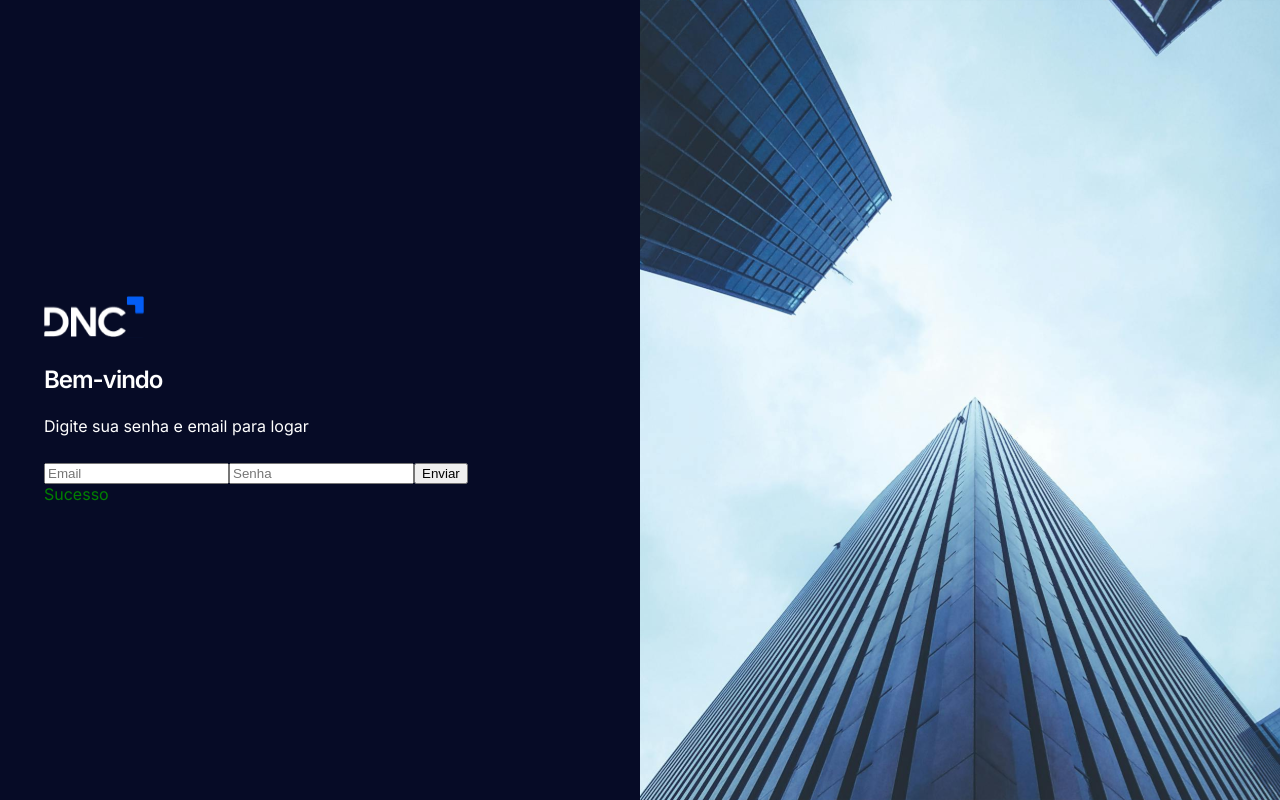
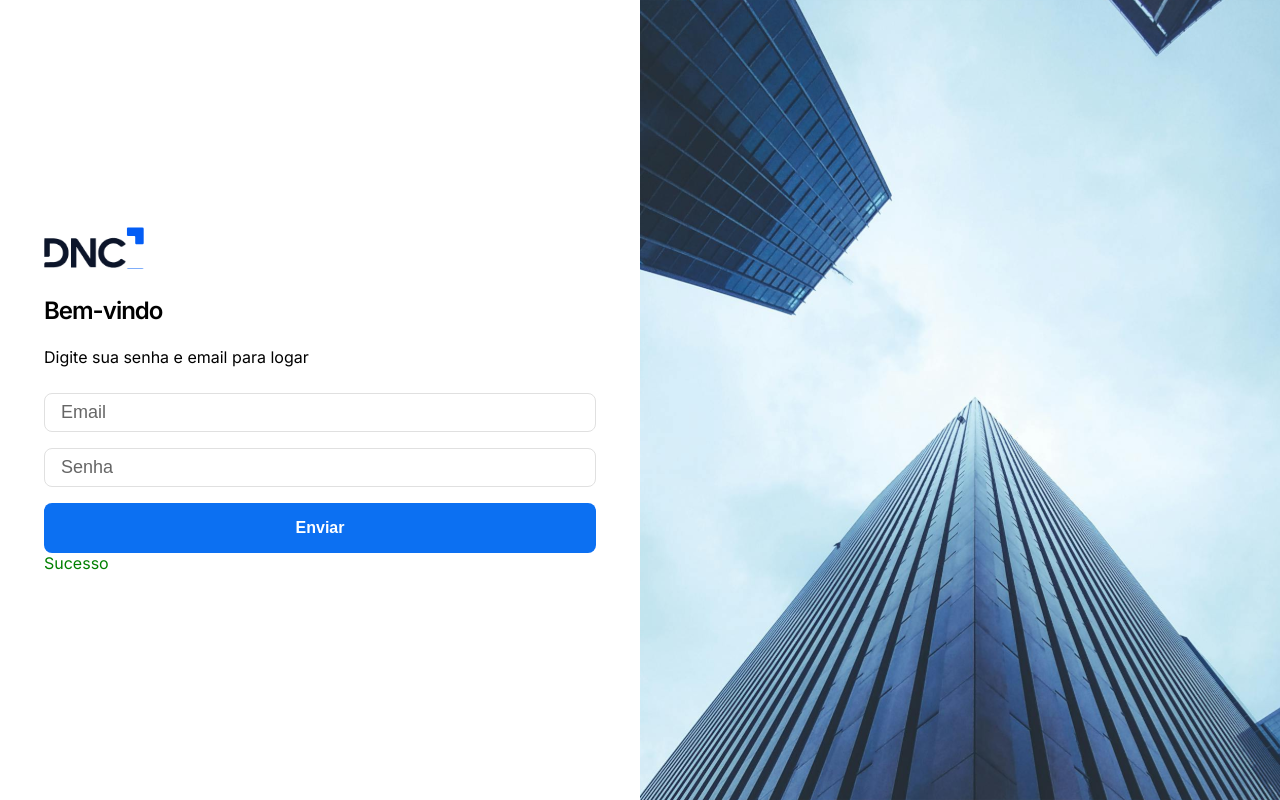
Before and after one commit to gabrieltec-front-end/projetoType, a React (Vite) app: page / in a window 1280 px wide. Built offline with nearby package versions, Linux system fonts and the light colour scheme.

Commit message:
Input ok

```diff
--- /dev/null
+++ b/src/components/Buttonsprops.tsx
@@ -0,0 +1,55 @@
+import { Buttonprops } from '@/types'
+import { Theme } from 'styled-components'
+import styled from 'styled-components'
+import Rem from '@/utils/pxToRem'
+
+export const StyledButton = styled.button<{ theme?: Theme } & Buttonprops>`
+  border-radius: ${Rem(8)};
+  box-sizing: border-box;
+  cursor: pointer;
+  border: none;
+  font-size: ${Rem(16)};
+  font-weight: bold;
+  height: ${Rem(50)};
+  padding: 0 ${Rem(16)};
+  transition: background-color 0.3s;
+  width: 100%;
+
+  &.primary {
+    background-color: ${(props) => props.theme.buttons.primary};
+    color: ${(props) => props.theme.buttons.primaryColor};
+
+    &:hover {
+      background-color: ${(props) => props.theme.buttons.primaryHover};
+    }
+  }
+
+  &.alert {
+    background-color: ${(props) => props.theme.buttons.alert};
+    color: ${(props) => props.theme.buttons.alertColor};
+
+    &:hover {
+      background-color: ${(props) => props.theme.buttons.alertHover};
+    }
+  }
+
+  &.borderless-alert {
+    background-color: transparent;
+    color: ${(props) => props.theme.buttons.alert};
+    padding: 0;
+    width: auto;
+
+    &:hover {
+      color: ${(props) => props.theme.buttons.alertHover};
+    }
+  }
+
+  &:disabled {
+    background-color: ${(props) => props.theme.buttons.disabledColor};
+    cursor: not-allowed;
+
+    &:hover {
+      background-color: ${(props) => props.theme.buttons.disabledColor};
+    }
+  }
+`
--- a/src/components/FormularioComp.tsx
+++ b/src/components/FormularioComp.tsx
@@ -1,4 +1,6 @@
 import { Formulario } from '../types'
+import { StyledInput } from './Inputsprops'
+import { StyledButton } from './Buttonsprops'
 
 function FormularioComponente(props: Formulario) {
   const { input, button, mensagem } = props
@@ -6,11 +8,11 @@ function FormularioComponente(props: Formulario) {
   return (
     <form>
       {input.map((inputProps, index) => (
-        <input key={index} {...inputProps}></input>
+        <StyledInput key={index} {...inputProps} />
       ))}
 
       {button.map((buttonProps, index) => (
-        <button key={index} {...buttonProps}></button>
+        <StyledButton className="primary" key={index} {...buttonProps} />
       ))}
 
       {mensagem && (
--- /dev/null
+++ b/src/components/Inputsprops.tsx
@@ -0,0 +1,24 @@
+import { Inputprops } from '@/types'
+import { Theme } from 'styled-components'
+import styled from 'styled-components'
+import Rem from '@/utils/pxToRem'
+
+export const StyledInput = styled.input<{ theme?: Theme } & Inputprops>`
+  background-color: ${(props) => props.theme.textInput.active};
+  color: ${(props) => props.theme.textInput.activeColor};
+  border-radius: ${Rem(8)};
+  border: ${Rem(1)} solid ${(props) => props.theme.textInput.borderColor};
+  padding: ${Rem(8)} ${Rem(16)};
+  font-size: ${Rem(18)};
+  box-sizing: border-box;
+  cursor: pointer;
+  font-weight: 500;
+  margin-bottom: ${Rem(16)};
+  padding: ${Rem(8)} ${Rem(16)};
+  transition: background-color 0.3s;
+  width: 100%;
+
+  &::placeholder {
+    color: ${(props) => props.theme.textInput.placeholderColor};
+  }
+`
--- a/src/components/index.ts
+++ b/src/components/index.ts
@@ -1,4 +1,6 @@
 export * from './BannerImage'
 export * from './Logo'
 export * from './TypegraphiesComp'
+export * from './Inputsprops'
+export * from './Buttonsprops'
 export { default as FormularioComponentes } from './FormularioComp'
--- a/src/main.tsx
+++ b/src/main.tsx
@@ -3,11 +3,11 @@ import { ThemeProvider } from 'styled-components'
 import { createRoot } from 'react-dom/client'
 
 import App from './App.tsx'
-import { GlobalStyle, darkTheme } from './styles/'
+import { GlobalStyle, darkTheme, lighThemes } from './styles/'
 
 createRoot(document.getElementById('root')!).render(
   <StrictMode>
-    <ThemeProvider theme={darkTheme}>
+    <ThemeProvider theme={lighThemes}>
       <GlobalStyle />
       <App />
     </ThemeProvider>
--- a/src/styles/theme.ts
+++ b/src/styles/theme.ts
@@ -1,10 +1,10 @@
 import { Theme } from 'styled-components'
 
 export const lighThemes: Theme = {
-  appBackground: 'white',
-  appColor: 'black',
-  appDefaultStroke: '#21497D',
-  appLogo: 'dnc-logo-white.svg',
+  appBackground: '#FFF',
+  appColor: '#000',
+  appDefaultStroke: '#E0E0E0',
+  appLogo: 'dnc-logo-black.svg',
   appSkeletomFrom: '#060B26',
   appSkeletomTo: '#21497D',
   background: 'url(dnc-logo-black.svg)',
@@ -12,10 +12,51 @@ export const lighThemes: Theme = {
     alert: '#E80000',
     alertColor: '#FFF',
     alertHover: '#D80000',
+    disabled: '#CCCCCC',
+    disabledColor: '#666666',
+    primary: '#0C70F2',
+    primaryColor: '#FFF',
+    primaryHover: '#0061DE',
+  },
+  card: {
+    alert: '#E80000',
+    background: '#FFF',
+    border: '#E0E0E0',
+    success: '#008000',
+    warning: '#F7A300',
+  },
+  textInput: {
+    active: '#FFF',
+    activeColor: '#000',
+    borderColor: '#E0E0E0',
+    disabled: '#EEE',
+    disabledBorderColor: '#E0E0E0',
+    disabledColor: '#666',
+    placeholderColor: '#666',
+  },
+  typographies: {
+    error: '#FF0202',
+    subtitle: '#828282',
+    success: '#008000',
+  },
+}
+
+export const darkTheme: Theme = {
+  appBackground: '#060B26',
+  appColor: '#FFF',
+  appDefaultStroke: '#21497D',
+  appLogo: 'dnc-logo-white.svg',
+  appSkeletomFrom: '#060B26',
+  appSkeletomTo: '#21497D',
+  background: 'url(dnc-logo-white.svg)',
+  buttons: {
+    alert: '#E80000',
+    alertColor: '#FFF',
+    alertHover: '#D80000',
     disabled: '#313649',
     disabledColor: '#6D7B8E',
-    primary: '#0C70F2',
-    primaryColor: '#FFF',
+    primary: '#0F1535',
+    primaryColor: '#c29999',
     primaryHover: '#0061DE',
   },
   card: {
@@ -40,44 +81,3 @@ export const lighThemes: Theme = {
     success: '#008000',
   },
 }
-
-export const darkTheme: Theme = {
-  appBackground: '#060B26',
-  appColor: '#FFF',
-  appDefaultStroke: '#21497D',
-  appLogo: 'dnc-logo-white.svg',
-  appSkeletomFrom: '#060B26',
-  appSkeletomTo: '#21497D',
-  background: 'url(dnc-logo-white.svg)',
-  buttons: {
-    alert: '#E80000',
-    alertColor: '#FFF',
-    alertHover: '#D80000',
-    disabled: '#313649',
-    disabledColor: '#6D7B8E',
-    primary: '#0C70F2',
-    primaryColor: '#FFF',
-    primaryHover: '#0061DE',
-  },
-  card: {
-    alert: '#E80000',
-    background: '#0F1535',
-    border: '#21497D',
-    success: '#008000',
-    warning: '#F7A300',
-  },
-  textInput: {
-    active: '#0F1535',
-    activeColor: '#FFF',
-    borderColor: '#21497D',
-    disabled: '#282D49',
-    disabledBorderColor: '#2E3F55',
-    disabledColor: '#58677C',
-    placeholderColor: '#89A7CE',
-  },
-  typographies: {
-    error: '#FF0202',
-    subtitle: '#89A7CE',
-    success: '#008000',
-  },
-}
```
